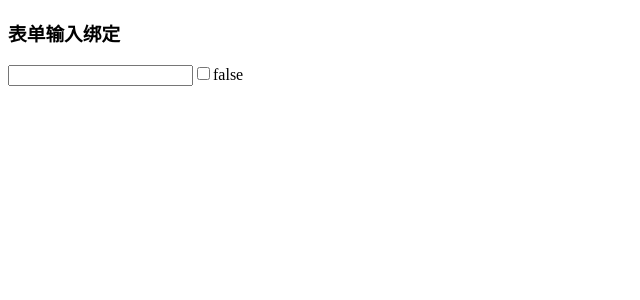
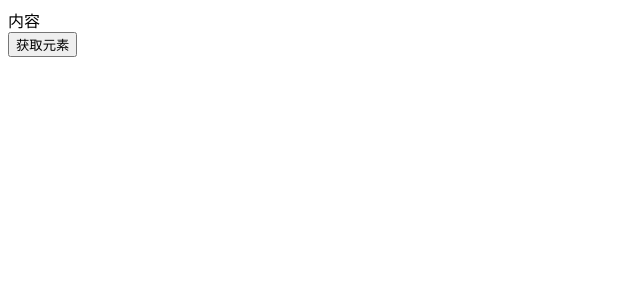
Before and after one commit to mindfreakcriss/my_vue_demo, a Vue app in the folder vue_base/: page / in a window 1280 px wide. Shown: the top 300 px of the page, without its empty margins (0-640 px from the left). Built offline with nearby package versions, Linux system fonts and the light colour scheme.

Commit message:
【提交】模版引用

```diff
--- a/vue_base/src/App.vue
+++ b/vue_base/src/App.vue
@@ -12,6 +12,7 @@ import ComputedDemo from "@/components/ComputedDemo.vue";
 import ClassDemo from "@/components/ClassDemo.vue";
 import WatchDemo from "@/components/WatchDemo.vue";
 import ModelDemo from "@/components/ModelDemo.vue";
+import RefDomDEMO from "@/components/RefDomDEMO.vue";
 </script>
 
 <template>
@@ -27,5 +28,6 @@ import ModelDemo from "@/components/ModelDemo.vue";
 <!--  <computed-demo></computed-demo>-->
 <!--  <classDemo></classDemo>-->
 <!--  <watch-demo></watch-demo>-->
-  <model-demo></model-demo>
+<!--  <model-demo></model-demo>-->
+  <ref-dom-d-e-m-o></ref-dom-d-e-m-o>
 </template>
--- /dev/null
+++ b/vue_base/src/components/RefDomDEMO.vue
@@ -0,0 +1,36 @@
+<script>
+
+/**
+ * 内容改变：{{ xxx }}
+ * 属性改变： v-bind : 指令
+ * 事件： v-on :click
+ */
+
+/**
+ * 1: 在表单里面使用 ref = "name"
+ * 2: this.$refs.name ---> 原生JS的内容
+ * 3: 如果没有特殊情况，不要操作DOM
+ */
+ export default {
+   data() {
+     return {
+       content:"内容"
+     }
+   },
+  methods: {
+     getElementHandle() {
+       //innerHTML 原生JS的内容
+       console.log(this.$refs.container.innerHTML = "哈哈哈哈");
+     }
+  }
+ }
+</script>
+
+<template>
+   <div ref="container" class="container">{{ content }}</div>
+  <button @click="getElementHandle">获取元素</button>
+</template>
+
+<style scoped>
+
+</style>
```
